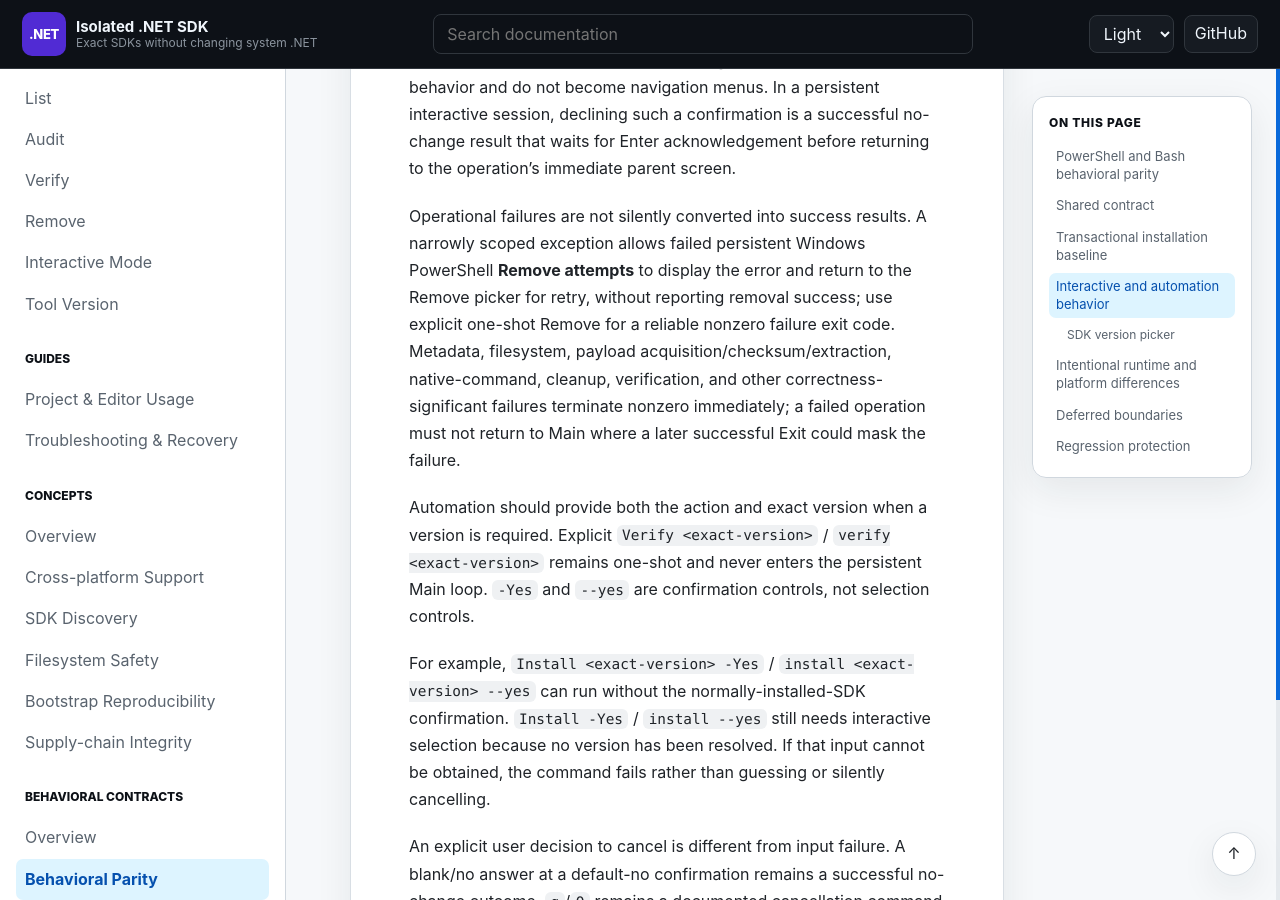
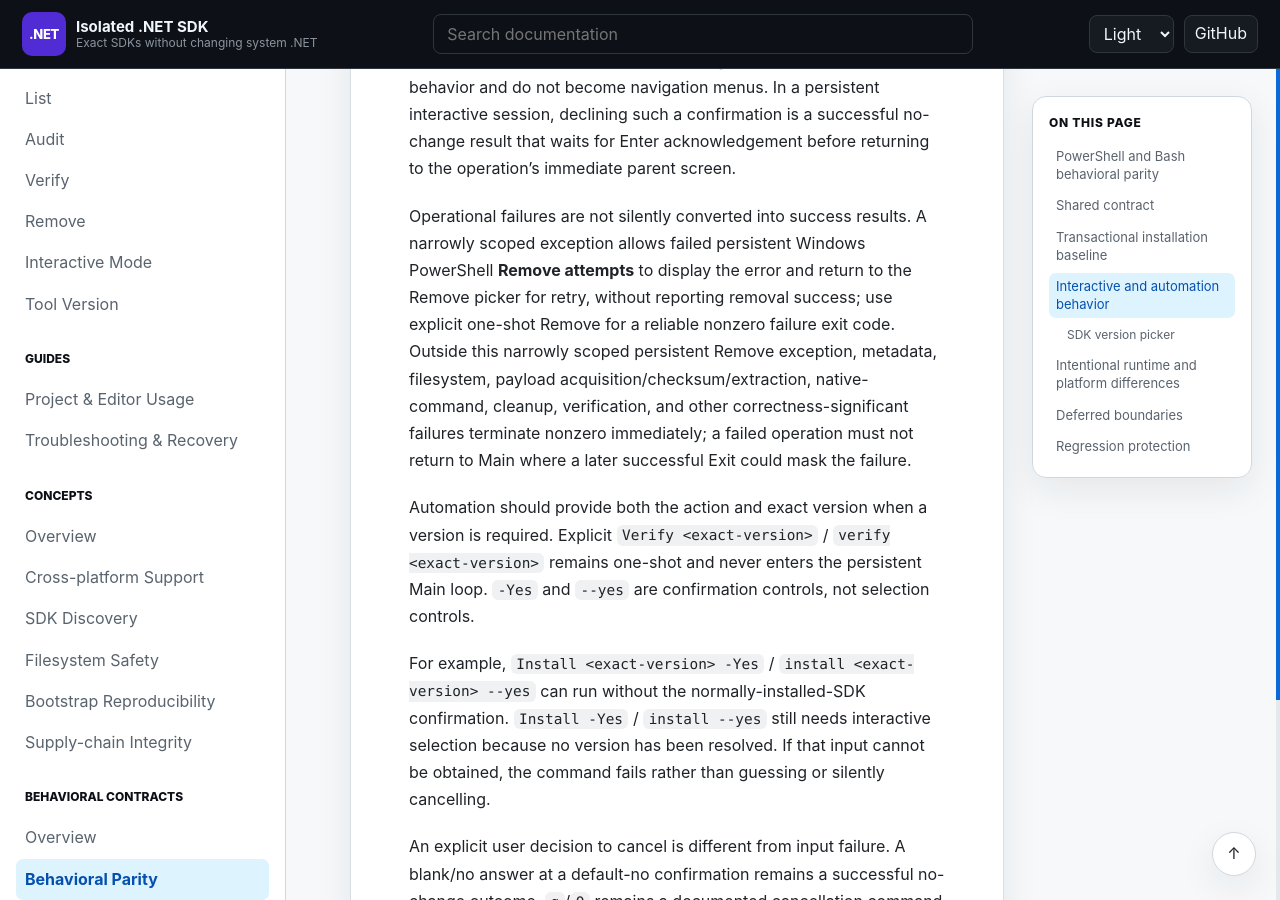
Before and after one commit to infoconex/isolated-dotnet-sdk, a Jekyll site: the page built from docs/contracts/behavioral-parity.md, in a window 1280 px wide and 900 px high, scrolled down 7771 px. Built offline with Jekyll 4.4.1, drawn with Linux system fonts in a browser that asks for light colours; our own code applies the rules of GitHub Pages for plain Markdown files.

Commit message:
docs(contract): qualify failure boundaries for persistent Remove-only recovery

```diff
--- a/docs/contracts/behavioral-parity.md
+++ b/docs/contracts/behavioral-parity.md
@@ -73,7 +73,7 @@ Interactive navigation is deliberately limited:
 
 Back is a selection-menu concept only. Ordinary yes/no install and removal confirmations retain their existing default-no cancellation behavior and do not become navigation menus. In a persistent interactive session, declining such a confirmation is a successful no-change result that waits for Enter acknowledgement before returning to the operation's immediate parent screen.
 
-Operational failures are not silently converted into success results. A narrowly scoped exception allows failed persistent Windows PowerShell **Remove attempts** to display the error and return to the Remove picker for retry, without reporting removal success; use explicit one-shot Remove for a reliable nonzero failure exit code. Metadata, filesystem, payload acquisition/checksum/extraction, native-command, cleanup, verification, and other correctness-significant failures terminate nonzero immediately; a failed operation must not return to Main where a later successful Exit could mask the failure.
+Operational failures are not silently converted into success results. A narrowly scoped exception allows failed persistent Windows PowerShell **Remove attempts** to display the error and return to the Remove picker for retry, without reporting removal success; use explicit one-shot Remove for a reliable nonzero failure exit code. Outside this narrowly scoped persistent Remove exception, metadata, filesystem, payload acquisition/checksum/extraction, native-command, cleanup, verification, and other correctness-significant failures terminate nonzero immediately; a failed operation must not return to Main where a later successful Exit could mask the failure.
 
 Automation should provide both the action and exact version when a version is required. Explicit `Verify <exact-version>` / `verify <exact-version>` remains one-shot and never enters the persistent Main loop. `-Yes` and `--yes` are confirmation controls, not selection controls.
 
```
